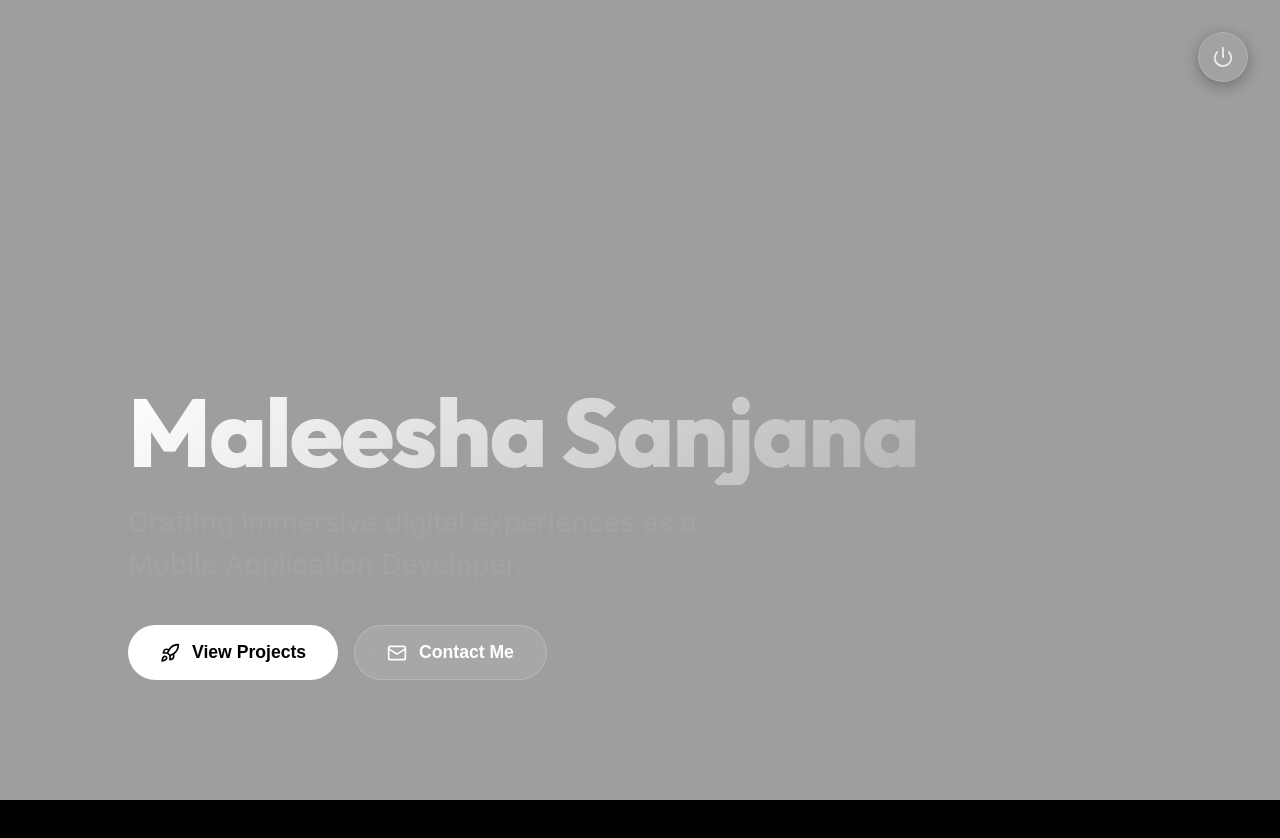
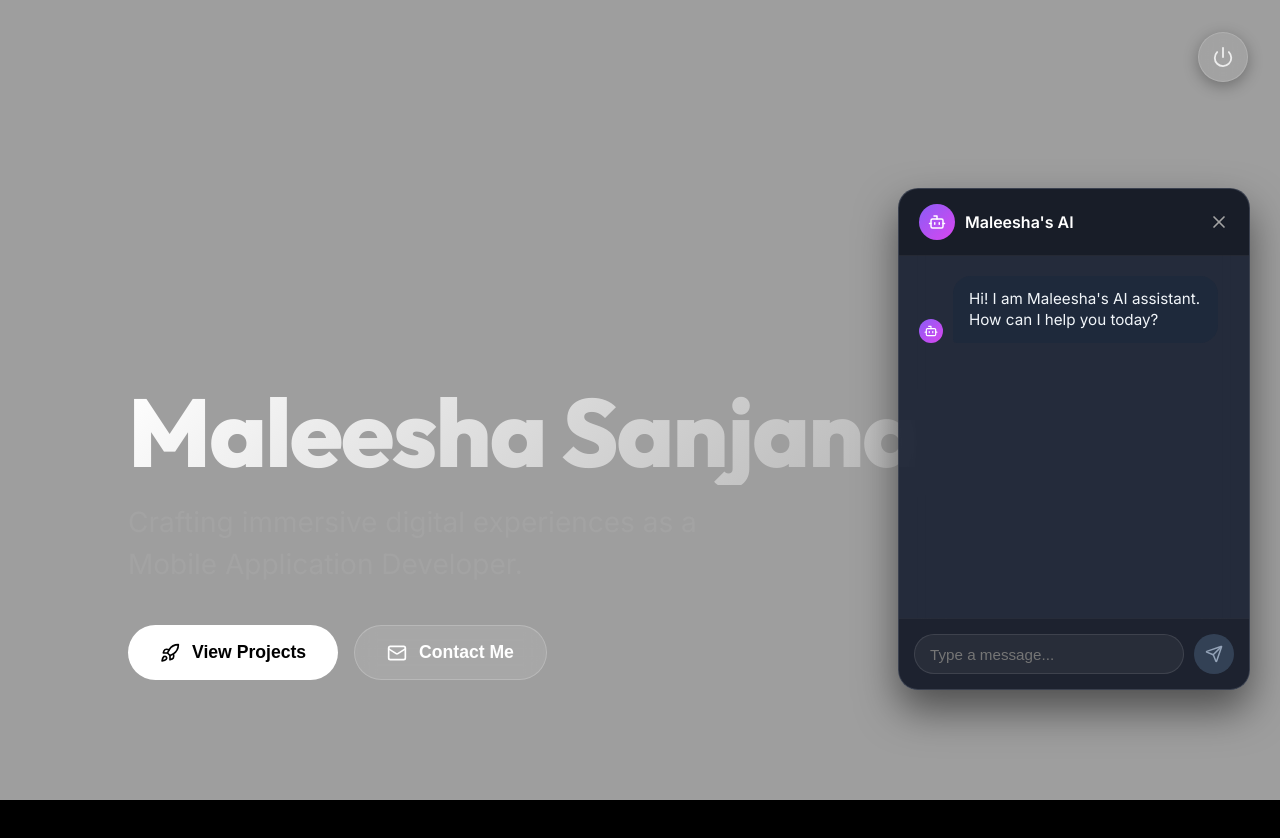
Before and after one commit to Maleesha-Sanjana/Portfolio, a React (Vite) app: page / in a window 1280 px wide. Both pictures are taken after a click on the button 640 px from the left and 400 px from the top of the page. Shown: the top 838 px of the page. Built offline with nearby package versions, Linux system fonts and the light colour scheme.

Commit message:
AI bot introducing

```diff
--- a/src/App.jsx
+++ b/src/App.jsx
@@ -10,6 +10,8 @@ import ProjectsSection from './components/ProjectsSection';
 import ContactSection from './components/ContactSection';
 import StartupScreen from './components/StartupScreen';
 import PowerOffButton from './components/PowerOffButton';
+
+import AIBot from './components/AIBot';
 
 function App() {
     const [isPoweredOn, setIsPoweredOn] = useState(false);
@@ -51,6 +53,8 @@ function App() {
                     <StartupScreen setIsPoweredOn={setIsPoweredOn} />
                 )}
             </AnimatePresence>
+
+            {isPoweredOn && <AIBot />}
         </>
     );
 }
--- /dev/null
+++ b/src/components/AIBot.jsx
@@ -0,0 +1,134 @@
+import React, { useState, useRef, useEffect } from 'react';
+import { motion, AnimatePresence } from 'framer-motion';
+import { MessageSquare, X, Send, Bot, User } from 'lucide-react';
+import '../index.css';
+
+export default function AIBot() {
+    const [isOpen, setIsOpen] = useState(true);
+    const [messages, setMessages] = useState([
+        { id: 1, sender: 'bot', text: "Hi! I am Maleesha's AI assistant. How can I help you today?" }
+    ]);
+    const [inputValue, setInputValue] = useState('');
+    const [isTyping, setIsTyping] = useState(false);
+    const messagesEndRef = useRef(null);
+
+    const scrollToBottom = () => {
+        messagesEndRef.current?.scrollIntoView({ behavior: 'smooth' });
+    };
+
+    useEffect(() => {
+        scrollToBottom();
+    }, [messages, isTyping]);
+
+    const handleSend = () => {
+        if (!inputValue.trim()) return;
+
+        // Add user message
+        const newUserMsg = { id: Date.now(), sender: 'user', text: inputValue };
+        setMessages(prev => [...prev, newUserMsg]);
+        setInputValue('');
+        setIsTyping(true);
+
+        // Mock bot response
+        setTimeout(() => {
+            setIsTyping(false);
+            const newBotMsg = {
+                id: Date.now() + 1,
+                sender: 'bot',
+                text: "Thanks for reaching out! Please explore the portfolio, and feel free to use the contact section to get in touch directly!"
+            };
+            setMessages(prev => [...prev, newBotMsg]);
+        }, 1500);
+    };
+
+    const handleKeyDown = (e) => {
+        if (e.key === 'Enter') {
+            handleSend();
+        }
+    };
+
+    return (
+        <div className="ai-bot-container">
+            <AnimatePresence>
+                {isOpen && (
+                    <motion.div
+                        className="ai-chat-window"
+                        initial={{ opacity: 0, y: 20, scale: 0.95 }}
+                        animate={{ opacity: 1, y: 0, scale: 1 }}
+                        exit={{ opacity: 0, y: 20, scale: 0.95 }}
+                        transition={{ duration: 0.2 }}
+                    >
+                        <div className="ai-chat-header">
+                            <div style={{ display: 'flex', alignItems: 'center', gap: '10px' }}>
+                                <div className="ai-avatar">
+                                    <Bot size={18} />
+                                </div>
+                                <div>
+                                    <h4 style={{ margin: 0, fontSize: '1rem', color: '#fff' }}>Maleesha's AI</h4>
+                                </div>
+                            </div>
+                            <button className="btn-icon" onClick={() => setIsOpen(false)}>
+                                <X size={20} />
+                            </button>
+                        </div>
+
+                        <div className="ai-chat-messages">
+                            {messages.map(msg => (
+                                <div key={msg.id} className={`ai-message-row ${msg.sender}`}>
+                                    {msg.sender === 'bot' && (
+                                        <div className="ai-message-avatar"><Bot size={14} /></div>
+                                    )}
+                                    <div className={`ai-message-bubble ${msg.sender}`}>
+                                        {msg.text}
+                                    </div>
+                                    {msg.sender === 'user' && (
+                                        <div className="ai-message-avatar"><User size={14} /></div>
+                                    )}
+                                </div>
+                            ))}
+                            {isTyping && (
+                                <div className="ai-message-row bot">
+                                    <div className="ai-message-avatar"><Bot size={14} /></div>
+                                    <div className="ai-message-bubble bot typing">
+                                        <span className="dot"></span>
+                                        <span className="dot"></span>
+                                        <span className="dot"></span>
+                                    </div>
+                                </div>
+                            )}
+                            <div ref={messagesEndRef} />
+                        </div>
+
+                        <div className="ai-chat-input-area">
+                            <input
+                                type="text"
+                                placeholder="Type a message..."
+                                value={inputValue}
+                                onChange={(e) => setInputValue(e.target.value)}
+                                onKeyDown={handleKeyDown}
+                            />
+                            <button
+                                className={`send-btn ${inputValue.trim() ? 'active' : ''}`}
+                                onClick={handleSend}
+                                disabled={!inputValue.trim()}
+                            >
+                                <Send size={18} />
+                            </button>
+                        </div>
+                    </motion.div>
+                )}
+            </AnimatePresence>
+
+            <motion.button
+                className="ai-fab interactive"
+                onClick={() => setIsOpen(!isOpen)}
+                whileHover={{ scale: 1.1 }}
+                whileTap={{ scale: 0.9 }}
+                animate={{ y: isOpen ? 20 : 0, opacity: isOpen ? 0 : 1 }}
+                style={{ pointerEvents: isOpen ? 'none' : 'auto' }}
+            >
+                <MessageSquare size={24} />
+            </motion.button>
+        </div>
+    );
+}
--- a/src/index.css
+++ b/src/index.css
@@ -976,9 +976,207 @@ h2 {
     margin-bottom: 12px;
 }
 
-.dummy-skeleton-box {
-    width: 100%;
-    height: 200px;
+
+/* =========================================
+   AI Bot Styles
+   ========================================= */
+
+.ai-bot-container {
+    position: fixed;
+    bottom: 30px;
+    right: 30px;
+    z-index: 1000;
+    display: flex;
+    flex-direction: column;
+    align-items: flex-end;
+}
+
+.ai-fab {
+    width: 60px;
+    height: 60px;
+    border-radius: 50%;
+    background: linear-gradient(135deg, #007AFF, #00d2ff);
+    border: none;
+    color: white;
+    display: flex;
+    justify-content: center;
+    align-items: center;
+    cursor: pointer;
+    box-shadow: 0 10px 25px rgba(0, 122, 255, 0.4);
+    transition: box-shadow 0.2s;
+}
+
+.ai-fab:hover {
+    box-shadow: 0 15px 35px rgba(0, 122, 255, 0.6);
+}
+
+.ai-chat-window {
+    width: 350px;
+    height: 500px;
+    background: rgba(15, 23, 42, 0.85);
+    backdrop-filter: blur(20px);
+    -webkit-backdrop-filter: blur(20px);
+    border: 1px solid rgba(255, 255, 255, 0.1);
+    border-radius: 20px;
+    margin-bottom: 20px;
+    display: flex;
+    flex-direction: column;
+    overflow: hidden;
+    box-shadow: 0 20px 40px rgba(0, 0, 0, 0.5);
+}
+
+.ai-chat-header {
+    padding: 15px 20px;
+    background: rgba(0, 0, 0, 0.3);
+    border-bottom: 1px solid rgba(255, 255, 255, 0.05);
+    display: flex;
+    justify-content: space-between;
+    align-items: center;
+}
+
+.ai-avatar {
+    width: 36px;
+    height: 36px;
+    border-radius: 50%;
+    background: linear-gradient(135deg, #8b5cf6, #d946ef);
+    display: flex;
+    justify-content: center;
+    align-items: center;
+    color: white;
+}
+
+.ai-chat-messages {
+    flex: 1;
+    overflow-y: auto;
+    padding: 20px;
+    display: flex;
+    flex-direction: column;
+    gap: 15px;
+}
+
+.ai-chat-messages::-webkit-scrollbar {
+    width: 6px;
+}
+
+.ai-chat-messages::-webkit-scrollbar-thumb {
+    background: rgba(255, 255, 255, 0.1);
+    border-radius: 3px;
+}
+
+.ai-message-row {
+    display: flex;
+    gap: 10px;
+    align-items: flex-end;
+}
+
+.ai-message-row.user {
+    justify-content: flex-end;
+}
+
+.ai-message-avatar {
+    width: 24px;
+    height: 24px;
+    border-radius: 50%;
     background: #334155;
-    border-radius: 8px;
+    display: flex;
+    justify-content: center;
+    align-items: center;
+    color: #94a3b8;
+    flex-shrink: 0;
 }
+
+.ai-message-row.bot .ai-message-avatar {
+    background: linear-gradient(135deg, #8b5cf6, #d946ef);
+    color: white;
+}
+
+.ai-message-bubble {
+    max-width: 75%;
+    padding: 12px 16px;
+    border-radius: 18px;
+    font-size: 0.95rem;
+    line-height: 1.4;
+    word-break: break-word;
+}
+
+.ai-message-bubble.bot {
+    background: #1e293b;
+    color: #f1f5f9;
+    border-bottom-left-radius: 4px;
+}
+
+.ai-message-bubble.user {
+    background: #007AFF;
+    color: white;
+    border-bottom-right-radius: 4px;
+}
+
+.ai-message-bubble.bot.typing {
+    display: flex;
+    gap: 4px;
+    padding: 16px;
+}
+
+.ai-message-bubble.bot.typing .dot {
+    width: 6px;
+    height: 6px;
+    background: #94a3b8;
+    border-radius: 50%;
+    animation: bounce 1.4s infinite ease-in-out both;
+}
+
+.ai-message-bubble.bot.typing .dot:nth-child(1) { animation-delay: -0.32s; }
+.ai-message-bubble.bot.typing .dot:nth-child(2) { animation-delay: -0.16s; }
+
+@keyframes bounce {
+    0%, 80%, 100% { transform: scale(0); }
+    40% { transform: scale(1); }
+}
+
+.ai-chat-input-area {
+    padding: 15px;
+    background: rgba(0, 0, 0, 0.2);
+    border-top: 1px solid rgba(255, 255, 255, 0.05);
+    display: flex;
+    gap: 10px;
+}
+
+.ai-chat-input-area input {
+    flex: 1;
+    background: rgba(255, 255, 255, 0.05);
+    border: 1px solid rgba(255, 255, 255, 0.1);
+    border-radius: 20px;
+    padding: 0 15px;
+    color: white;
+    font-size: 0.95rem;
+    outline: none;
+    transition: border-color 0.2s;
+}
+
+.ai-chat-input-area input:focus {
+    border-color: #007AFF;
+}
+
+.ai-chat-input-area .send-btn {
+    width: 40px;
+    height: 40px;
+    border-radius: 50%;
+    background: #334155;
+    border: none;
+    color: #94a3b8;
+    display: flex;
+    justify-content: center;
+    align-items: center;
+    cursor: not-allowed;
+    transition: all 0.2s;
+}
+
+.ai-chat-input-area .send-btn.active {
+    background: #007AFF;
+    color: white;
+    cursor: pointer;
+}
+
+.ai-chat-input-area .send-btn.active:hover {
+    background: #006ce4;
+}
```
